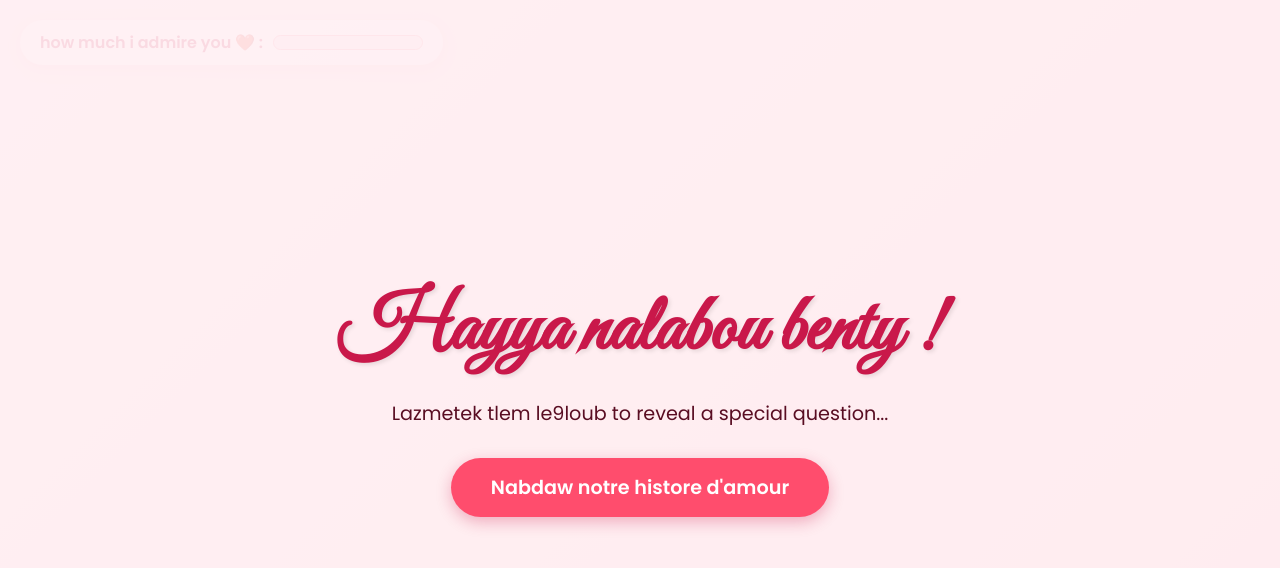
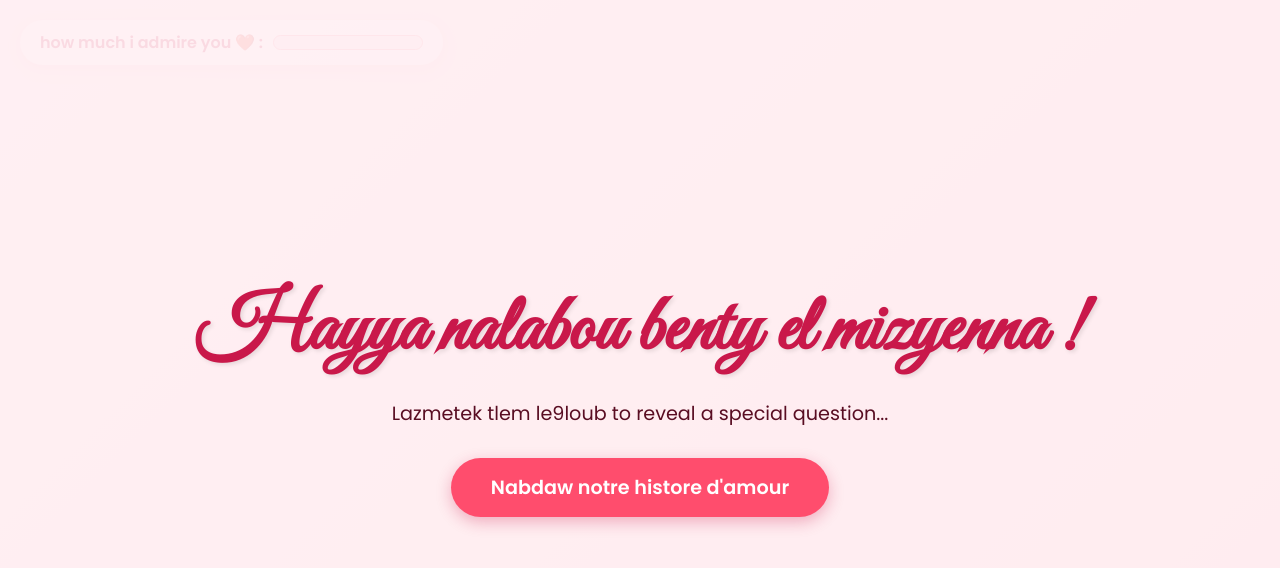
Before and after one commit to ghaith-web/valentine, a plain HTML site: page index.html in a window 1280 px wide. Drawn offline with Linux system fonts and the light colour scheme.

Commit message:
update text content and personalization

```diff
--- a/index.html
+++ b/index.html
@@ -34,7 +34,7 @@
 
         <!-- Start Screen -->
         <div id="start-screen" class="screen active">
-            <h1>Hayya nalabou benty !</h1>
+            <h1>Hayya nalabou benty el mizyenna !</h1>
             <p>Lazmetek tlem le9loub to reveal a special question...</p>
             <button id="start-btn" class="btn">Nabdaw notre histore d'amour</button>
         </div>
```
